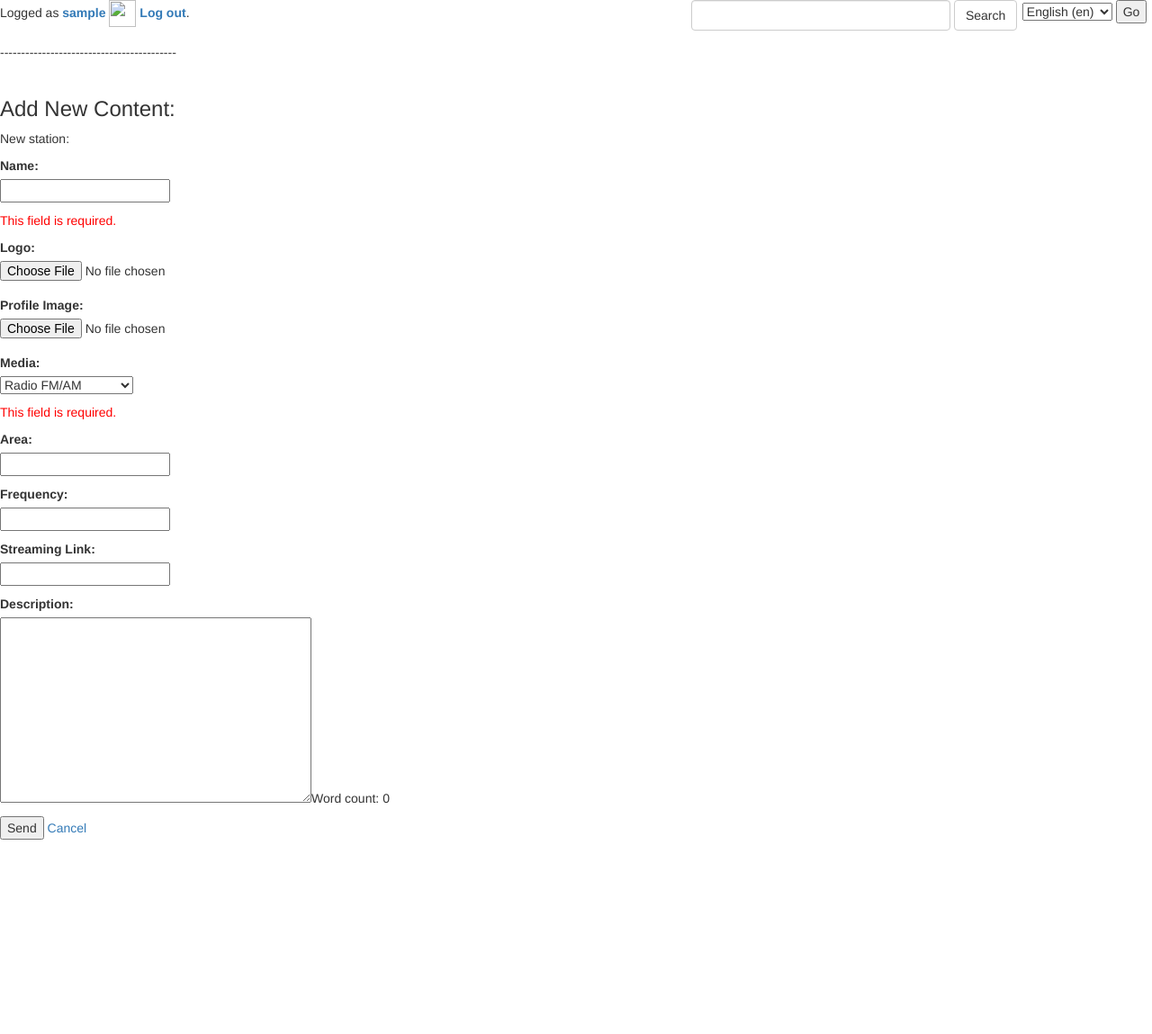
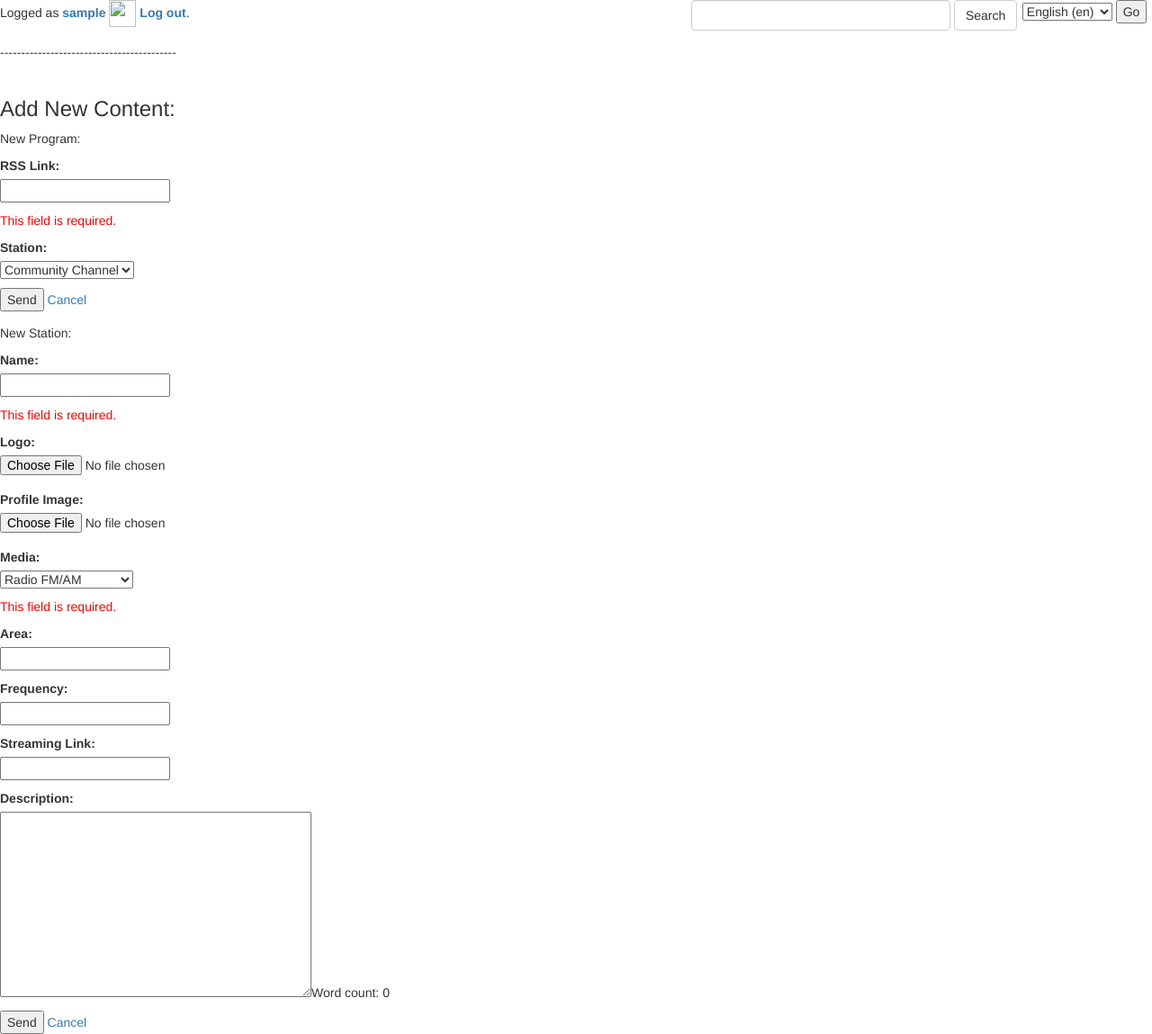
Before and after one commit to FerbLee/RSS-Radio, a Django app: page /rss_feed/add_content/ in a window 1280 px wide. Shown: the whole page at 90% size. Before the commit the page ends 933 px from the top, so only its background shows below. Run offline with Django 3.2, Linux system fonts and the light colour scheme; the visitor is signed in with stand-in values (Sample User, id 1); parts of the project's set-up code (start-up, migrations or seed data) failed here and were passed over; some libraries are stand-ins or nearby versions.

Commit message:
Added add_link to add_content. Corrected img bug in station

```diff
--- a/rss_feed/forms.py
+++ b/rss_feed/forms.py
@@ -9,7 +9,7 @@ from django.contrib.auth.models import User
 from django.utils.safestring import mark_safe
 from django.forms.widgets import HiddenInput
 from django.utils.translation import ugettext as _
-from .models import Station,EXISTING_BCMETHODS
+from .models import Station,Program,EXISTING_BCMETHODS
 
 class CountableWidget(forms.widgets.Textarea):
 
@@ -133,6 +133,16 @@ class IgnorePasswordEditForm(forms.ModelForm):
         fields = ('ignore',)
 
 
+class AddProgramForm(forms.ModelForm):
+
+    rss_link = forms.URLField(label=_('RSS Link'))
+    station = forms.ChoiceField(label=_('Station'),choices = (('cc',_('Community Channel')),),required=False)
+
+    class Meta:
+        model = Program
+        fields = ('rss_link','station')
+
+
 class AddStationForm(forms.ModelForm):
 
     name = forms.CharField(label=_('Name'),max_length=200)
--- a/rss_feed/models.py
+++ b/rss_feed/models.py
@@ -244,9 +244,11 @@ class Station(models.Model):
     streaming_link = models.URLField()
     profile_img = models.ForeignKey(Image, on_delete=models.SET_NULL, null=True,related_name='profile_img')
     logo = models.ForeignKey(Image, on_delete=models.SET_NULL, null=True,related_name='logo')
+    website = models.URLField(default=None,null=True)
     programs = models.ManyToManyField(Program,through='Emission')
     admins = models.ManyToManyField(User,related_name='station_admins')
     followers = models.ManyToManyField(User,related_name='followers')
+
 
     def __str__(self):
 
--- a/rss_feed/templates/rss_feed/add_content.html
+++ b/rss_feed/templates/rss_feed/add_content.html
@@ -21,8 +21,32 @@
 
 <h3>Add New Content:</h3>
 
+<div id='addnc_link'>
+	<p>{% trans "New Program:" %}</p>
+	<form method="post" id='add_link' action="" enctype='multipart/form-data' >
+
+		{% csrf_token %}
+	   	{% for field in form_rss %}
+	     	<p>
+        	{{ field.label_tag }}<br>
+        	{{ field }}
+        	{% if field.help_text %}
+          		<small style="color: grey">{{ field.help_text }}</small>
+        	{% endif %}
+       		{% for error in field.errors %}
+         			<p style="color: red">{{ error }}</p>
+       		{% endfor %}
+	  		</p>
+	  	{% endfor %}
+
+		<button type="submit">{% trans "Send" %}</button> <a href="{% url 'rss_feed:index'%}">{% trans "Cancel" %}</a>
+	</form>
+</div>
+
+
+
 <div id='addnc_station'>
-	<p>New station: </p>
+	<p>{% trans "New Station:" %}</p>
 	<form method="post" id='add_station' action='' enctype='multipart/form-data' >
 
 		{% csrf_token %}
--- a/rss_feed/views.py
+++ b/rss_feed/views.py
@@ -14,6 +14,7 @@ from django.contrib import messages
 from django.contrib.auth.forms import PasswordChangeForm
 from django.utils.translation import ugettext as _
 from django.template import RequestContext
+from rss_feed.forms import AddProgramForm
 
 class IndexView(generic.ListView):
 
@@ -238,8 +239,8 @@ def user_edit(request):
     return render(request,'rss_feed/edit_user.html',{'form_atb': form,'form_pass':formp,'form_ignore_p':formi,
                                                      'password_show':0})
 
-
-def addLink(request):
+@login_required
+def addLink2(request):
 
     link = request.POST.get("rss_link")
     owner = request.user
@@ -271,35 +272,115 @@ def addLink(request):
 
 
 @login_required
+def addLink(request):
+
+    if request.method == 'POST':
+
+        form_rss = AddProgramForm(request.POST,prefix='form_rss')
+
+        if form_rss.is_valid():
+
+            link = form_rss.cleaned_data.get("rss_link")
+            owner = request.user
+
+            known_parsers = {'podomatic':rlp.ParserPodomatic(link,owner),'ivoox':rlp.ParserIvoox(link,owner),
+                             'radioco':rlp.ParserRadioco(link,owner)}
+
+            new_program_added = False
+
+            for key,strategy in known_parsers.items():
+
+                if key in link.lower():
+                    new_program_added = strategy.parse_and_save()
+
+            if not new_program_added:
+
+                print('Could not identify parser per link. Trying with all of them')
+
+                for key,strategy in known_parsers.items():
+
+                    if strategy.parse_and_save():
+                        new_program_added = True
+                        break;
+
+            if not new_program_added:
+                print('ERROR IN PARSING. PROGRAM NOT ADDED')
+
+            return HttpResponseRedirect(reverse('rss_feed:index', args=()))
+
+    else:
+
+        form_rss = AddProgramForm(request.POST,prefix='form_rss')
+
+    return render(request, 'rss_feed/add_content.html', {'form_rss': form_rss})
+
+
+@login_required
 def add_content(request):
 
     if request.method == 'POST':
 
         form_station = AddStationForm(request.POST,prefix='form_station')
+        form_rss = AddProgramForm(request.POST,prefix='form_rss')
 
         if form_station.is_valid():
 
             station = Station()
             station.name = form_station.cleaned_data.get('name')
 
-            form_station.logo = request.FILES.get('logo')
+            form_station.logo = request.FILES.get('form_station-logo')
             station.logo = create_logo(form_station.logo,station.name)
 
-            form_station.profile_img = request.FILES.get('profile_img')
-            station.logo = create_logo(form_station.profile_img,station.name)
+            form_station.profile_img = request.FILES.get('form_station-profile_img')
+            station.profile_img = create_logo(form_station.profile_img,station.name)
 
             station.broadcasting_method = form_station.cleaned_data.get('broadcasting_method')
             station.broadcasting_area = form_station.cleaned_data.get('broadcasting_area')
             station.broadcasting_frequency = form_station.cleaned_data.get('broadcasting_frequency')
             station.streaming_link = form_station.cleaned_data.get('streaming_link')
             station.description = form_station.cleaned_data.get('description')
+            station.save()
 
+            station.admins.add(request.user)
+            station.followers.add(request.user)
             station.save()
 
             return HttpResponseRedirect(reverse('rss_feed:index', args=()))
 
+        elif form_rss.is_valid():
+
+            link = form_rss.cleaned_data.get("rss_link")
+            owner = request.user
+
+            known_parsers = {'podomatic':rlp.ParserPodomatic(link,owner),'ivoox':rlp.ParserIvoox(link,owner),
+                             'radioco':rlp.ParserRadioco(link,owner)}
+
+            new_program_added = False
+
+            for key,strategy in known_parsers.items():
+
+                if key in link.lower():
+                    new_program_added = strategy.parse_and_save()
+
+            if not new_program_added:
+
+                print('Could not identify parser per link. Trying with all of them')
+
+                for key,strategy in known_parsers.items():
+
+                    if strategy.parse_and_save():
+                        new_program_added = True
+                        break;
+
+            if not new_program_added:
+                print('ERROR IN PARSING. PROGRAM NOT ADDED')
+
+            return HttpResponseRedirect(reverse('rss_feed:index', args=()))
+
+
     else:
 
         form_station = AddStationForm(request.POST,prefix='form_station')
+        form_rss = AddProgramForm(request.POST,prefix='form_rss')
 
-    return render(request, 'rss_feed/add_content.html', {'form_station': form_station})
+    return render(request, 'rss_feed/add_content.html', {'form_station': form_station,'form_rss': form_rss})
```
